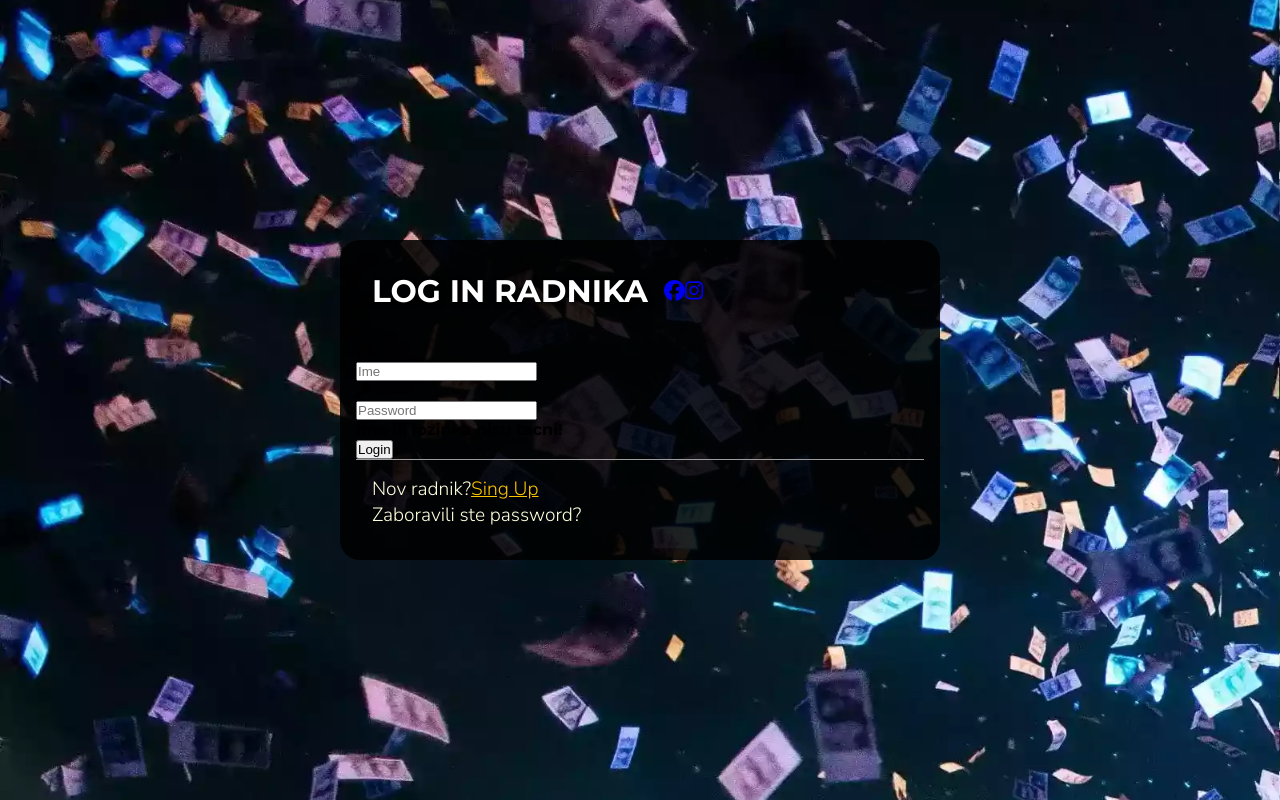
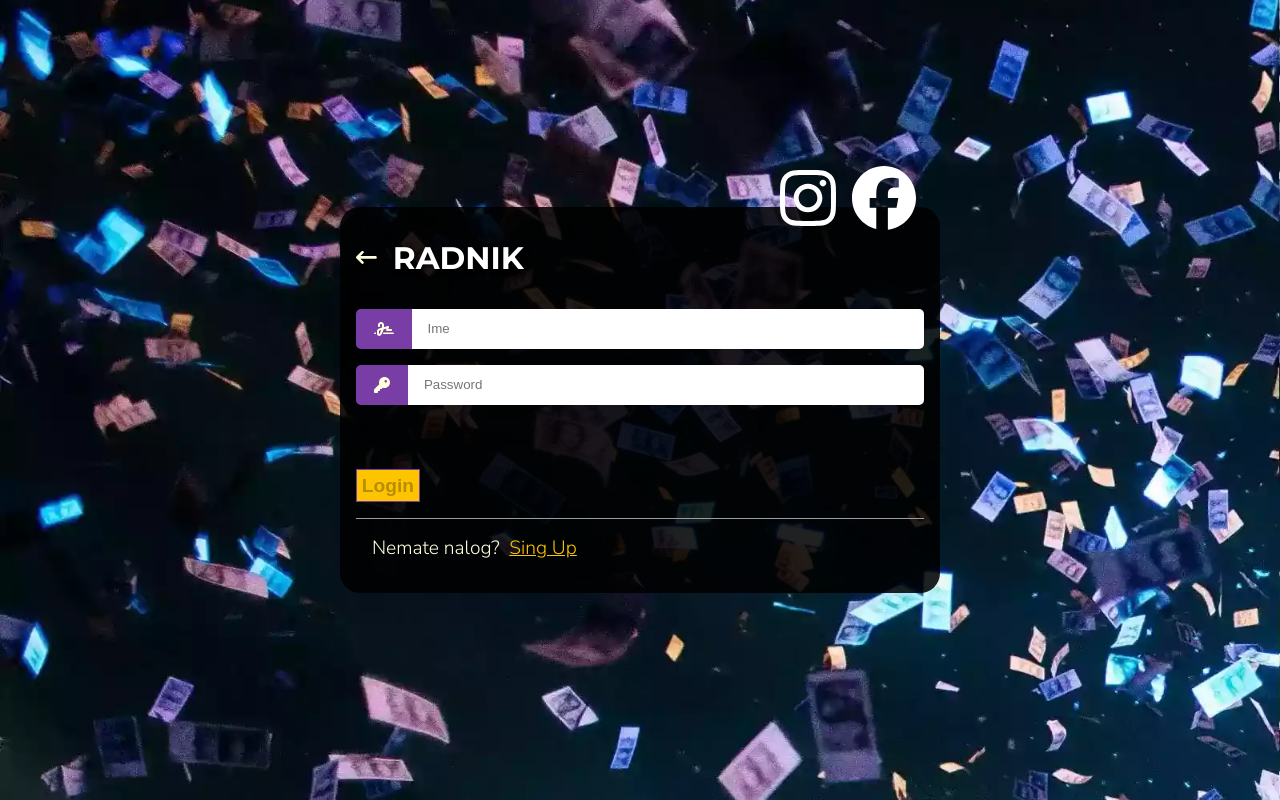
Before and after one commit to MarkoVasicDeveloper/AplikacijaZaTepihServise-User-Interface, a React (Create React App) app: page /workerlogin in a window 1280 px wide. Built offline with nearby package versions, Linux system fonts and the light colour scheme.

Commit message:
Worker log in page

```diff
--- a/src/Component/LogInPage/Login.tsx
+++ b/src/Component/LogInPage/Login.tsx
@@ -1,5 +1,5 @@
 import { faFacebook, faInstagram } from "@fortawesome/free-brands-svg-icons";
-import { faArrowLeftLong, faKey, faMailBulk } from "@fortawesome/free-solid-svg-icons";
+import { faArrowLeftLong, faKey, faMailBulk, faSignature } from "@fortawesome/free-solid-svg-icons";
 import { FontAwesomeIcon } from "@fortawesome/react-fontawesome";
 
 import { useEffect, useState } from "react";
@@ -11,19 +11,35 @@ import { useInputText } from "../../hooks/useInputText";
 import { SocialIcon } from "../layout/socialIcon/socialIcon";
 import { Button } from "../layout/button/button";
 import { useLoginCheck } from "../../hooks/useLoginCheck";
+import { useWorkerLoginCheck } from "../../hooks/useWorkerLoginCheck";
 
-export default function Login() {
+interface LoginProps {
+  workerLogIn: boolean
+}
+
+export default function Login({ workerLogIn }: LoginProps) {
   const { data, edit } = useInputText({});
   const { sendData, message } = useLoginCheck(data);
+  const { sendWorkerData, logMessage } = useWorkerLoginCheck(data);
 
   const [disabled, setDisabled] = useState(true);
 
   const navigate = useNavigate();
 
   useEffect(() => {
-    if (!data.password || !data.email) return setDisabled(true);
+    if ((!data.password || !data.email) && !workerLogIn) return setDisabled(true);
+    if ((!data.password || !data.name) && workerLogIn) return setDisabled(true);
     setDisabled(false);
-  }, [data])
+  }, [data, workerLogIn]);
+
+  function send(e: React.ChangeEvent) {
+    if (!workerLogIn) {
+      sendData(data, e);
+      edit('password');
+      return;
+    };
+    sendWorkerData(data, e);
+  }
 
   return (
     <section id="logIn">
@@ -31,7 +47,7 @@ export default function Login() {
         <div className="form-header">
           <FontAwesomeIcon icon={faArrowLeftLong} onClick={() => navigate("/")} />
 
-          <h1>Log In</h1>
+          <h1>{workerLogIn ? 'Radnik' : 'Prijavite se'}</h1>
 
           <div className="relative">
             <SocialIcon icon={faFacebook} link={"facebook.com"} />
@@ -39,20 +55,21 @@ export default function Login() {
           </div>
         </div>
 
-        <InputWithValidation icon={faMailBulk} onChangeInput={edit} name={"email"} placeholder="Email" id={"email"} required />
-        <InputWithValidation icon={faKey} onChangeInput={edit} name={"password"} placeholder="Password" id={"password"} type="password" required />
+        <InputWithValidation icon={workerLogIn ? faSignature : faMailBulk} onChangeInput={edit} name={workerLogIn ? "name" : "email"} placeholder={workerLogIn ? "Ime" : "Email"} id={workerLogIn ? "name" : "email"} cleanUp={workerLogIn} required />
+        <InputWithValidation icon={faKey} onChangeInput={edit} name={"password"} placeholder="Password" id={"password"} type="password" cleanUp={workerLogIn} required />
 
         <div className="message-container">
           <p className={message ? "api-message" : ''}> {message} </p>
+          <p className={logMessage ? "api-message" : ''}> {logMessage} </p>
         </div>
 
-        <Button title="Login" onClickFunction={(e) => sendData(data, e)} type='submit' disabled={disabled} />
+        <Button title="Login" onClickFunction={(e) => send(e)} type='submit' disabled={disabled} />
 
         <div className="form-footer">
           <p>
             Nemate nalog? &nbsp;
             <span>
-              <Link to="/singup">Sing Up</Link>
+              <Link to={workerLogIn ? "/workersingup" : "/singup"}>Sing Up</Link>
             </span>
           </p>
         </div>
--- a/src/Component/WorkerLoginPage/WorkerLogIn.css
+++ /dev/null
@@ -1,5 +0,0 @@
-@media (max-width: 350px) {
-  .loginworker {
-    margin-top: 3rem;
-  }
-}
--- a/src/Component/WorkerLoginPage/WorkerLogin.tsx
+++ /dev/null
@@ -1,106 +0,0 @@
-import { faFacebook, faInstagram } from "@fortawesome/free-brands-svg-icons";
-import { faKey, faMailBulk } from "@fortawesome/free-solid-svg-icons";
-import { FontAwesomeIcon } from "@fortawesome/react-fontawesome";
-import React, { useState } from "react";
-import { Link, useNavigate } from "react-router-dom";
-import api from "../../api/api";
-import { useUser } from "../../Context/UserContext";
-import { useWorker } from "../../Context/WorkerContext";
-import "./WorkerLogIn.css";
-
-export default function WorkerLogin() {
-  const [name, setName] = useState("");
-  const [password, setPassword] = useState("");
-  const [message, setMessage] = useState(false);
-
-  const { user } = useUser() as any;
-  const { setWorkerEvent } = useWorker() as any;
-
-  const navigation = useNavigate();
-
-  async function sendSubmit(
-    e: React.MouseEvent<HTMLButtonElement, MouseEvent>
-  ) {
-    e.preventDefault();
-    setMessage(false);
-    const workerInfo = await api(
-      `api/worker/findWorker/${user.userId}`,
-      "post",
-      { name, password },
-      "user"
-    );
-
-    if (
-      workerInfo.data.statusCode === -5002 &&
-      workerInfo.data.statusCode === -5003
-    )
-      return setMessage(true);
-    setWorkerEvent({
-      workerName: workerInfo.data.name,
-      workerId: workerInfo.data.workerId,
-      workerLogIn: true,
-    });
-    navigation("/reception");
-  }
-
-  return (
-    <div>
-      <section id="logIn">
-        <div className="form-holder">
-          <div className="form-header">
-            <h1 className="loginworker">Log In radnika</h1>
-            <div className="social">
-              <a href="facebook.com">
-                <FontAwesomeIcon icon={faFacebook} />
-              </a>
-              <a href="instagram.com">
-                <FontAwesomeIcon icon={faInstagram} />
-              </a>
-            </div>
-          </div>
-
-          <div className="input-one">
-            <div>
-              <FontAwesomeIcon icon={faMailBulk} />
-            </div>
-
-            <input
-              type="text"
-              placeholder="Ime"
-              value={name}
-              onChange={(e) => setName(e.target.value)}
-            ></input>
-          </div>
-          <div className="input-two">
-            <div>
-              <FontAwesomeIcon icon={faKey} />
-            </div>
-
-            <input
-              type="password"
-              placeholder="Password"
-              value={password}
-              onChange={(e) => setPassword(e.target.value)}
-            ></input>
-          </div>
-          <div className="submit-btn">
-            <div className={!message ? "hiddenMessage" : "showMessage"}>
-              <p>Ime ili lozinka nisu tacni!</p>
-            </div>
-            <button onClick={(e) => sendSubmit(e)}>Login</button>
-          </div>
-
-          <div className="form-footer">
-            <p>
-              Nov radnik?
-              <span>
-                <Link to="/workersingup">Sing Up</Link>
-              </span>
-            </p>
-            <p>Zaboravili ste password?</p>
-          </div>
-        </div>
-      </section>
-    </div>
-  );
-}
--- a/src/Component/layout/input/input.tsx
+++ b/src/Component/layout/input/input.tsx
@@ -1,4 +1,4 @@
-import { useState } from 'react'
+import { useEffect, useRef, useState } from 'react'
 import './input.scss'
 import { useFormValidation } from '../../../hooks/useFormValidation'
 import { FontAwesomeIcon } from '@fortawesome/react-fontawesome'
@@ -14,10 +14,12 @@ interface InputParam {
   footnoteTitle?: string
   placeholder?: string
   icon: IconDefinition
+  cleanUp?: boolean
 }
 
-export function InputWithValidation ({ icon, onChangeInput, onEnter, type, name, id, required, footnoteTitle, placeholder }: InputParam): JSX.Element {
-  const [dirty, setDirty] = useState(false)
+export function InputWithValidation({ icon, onChangeInput, onEnter, type, name, id, required, footnoteTitle, placeholder, cleanUp }: InputParam): JSX.Element {
+  const [dirty, setDirty] = useState(false);
+  const input = useRef<HTMLInputElement>(null);
 
   const { validation, message, invalid } = useFormValidation(onChangeInput, name, dirty, required);
 
@@ -27,7 +29,9 @@ export function InputWithValidation ({ icon, onChangeInput, onEnter, type, name,
       onChangeInput(name)
       onEnter();
     }
-  }
+  };
+
+  useEffect(() => { input.current!.value = '' }, [cleanUp]);
 
   return (
         <div className='input-container'>
@@ -36,6 +40,7 @@ export function InputWithValidation ({ icon, onChangeInput, onEnter, type, name,
               <FontAwesomeIcon icon={icon} />
             </span>
             <input
+                ref={input}
                 className={ invalid ? 'input-invalid' : ''}
                 name = { name }
                 type = { type ?? 'text'}
--- a/src/hooks/useLoginCheck.tsx
+++ b/src/hooks/useLoginCheck.ts
@@ -10,12 +10,13 @@ export function useLoginCheck(data: Record<string, any>): {
   sendData: (data: Record<string, any>, event: React.ChangeEvent) => void
   message: string
 } {
+
   const dispatch = useDispatch();
   const navigate = useNavigate();
 
   const [message, setMessage] = useState('');
 
-  useEffect(() => {setMessage('')}, [data])
+  useEffect(() => {setMessage('')}, [data]);
 
   const sendData = (data: Record<string, any>,event: React.ChangeEvent): void => {
     event.preventDefault();
--- /dev/null
+++ b/src/hooks/useTypedSelector.ts
@@ -0,0 +1,5 @@
+import { type TypedUseSelectorHook, useSelector } from 'react-redux'
+
+import { type RootState } from '../redux/store'
+
+export const useTypedSelector: TypedUseSelectorHook<RootState> = useSelector
--- /dev/null
+++ b/src/hooks/useWorkerLoginCheck.ts
@@ -0,0 +1,48 @@
+import { useDispatch } from "react-redux";
+import api, { type ApiResponse } from "../api/api";
+import { selectUserId } from "../redux/user/userSlice";
+import { setWorker } from "../redux/worker/workerSlice";
+import { useTypedSelector } from "./useTypedSelector";
+
+import { useNavigate } from "react-router-dom";
+import { useEffect, useState } from "react";
+
+export function useWorkerLoginCheck (data: Record<string, any>): {
+  sendWorkerData: (data: Record<string, any>, event: React.ChangeEvent) => void
+  logMessage: string
+}{
+
+  const dispatch = useDispatch();
+  const navigate = useNavigate();
+
+  const userId = useTypedSelector(selectUserId);
+
+  const [ logMessage, setLogMessage ] = useState('');
+
+  useEffect(() => {setLogMessage('')}, [data]);
+
+  const sendWorkerData = (data: Record<string, any>, event: React.ChangeEvent): void => {
+    event.preventDefault();
+
+    const workerLogin = async (): Promise<ApiResponse> => await api(`api/worker/findWorker/${userId}`, "post",
+      { name: data.name, password: data.password }, "user"
+    );
+
+    workerLogin()
+      .then((res): void => {
+        if (res.data.statusCode === -5002 || res.data.statusCode === -5003)
+          return setLogMessage('Ime ili lozinka nisu tacni!');
+
+        dispatch(setWorker({
+          workerName: res.data.name,
+          workerId: res.data.workerId,
+          workerLogIn: true,
+        }));
+
+        navigate("/reception");
+      })
+      .catch(() => setLogMessage('Nesto nije u redu!'));
+  };
+
+  return { sendWorkerData, logMessage }
+}
--- a/src/index.tsx
+++ b/src/index.tsx
@@ -7,7 +7,6 @@ import DownloadList from './Component/DownloadListPage/DownloadList';
 import Login from './Component/LogInPage/Login';
 import MeasuringAndPreparingCarpet from './Component/MeasuringAndPreparing/MeasuringAndPreparingCarpet';
 import Scheduling from './Component/SchedulingPage/Scheduling';
-import WorkerLogin from './Component/WorkerLoginPage/WorkerLogin';
 import WorkerSingUp from './Component/WorkerSingUpPage/WorkerSingUp';
 import User from './Context/UserContext';
 import Worker from './Context/WorkerContext';
@@ -26,8 +25,8 @@ root.render(
       <User>
         <Worker>
           <Routes>
-            <Route path="/" element={<Login />} />
-            <Route path="/workerlogin" element={<WorkerLogin />} />
+            <Route path="/" element={<Login workerLogIn={false} />} />
+              <Route path="/workerlogin" element={<Login workerLogIn={true} />} />
             <Route path="/workersingup" element={<WorkerSingUp />} />
             <Route path="/reception" element={<CarpetReceptionsPage />} />
             <Route
--- /dev/null
+++ b/src/redux/worker/workerSlice.ts
@@ -0,0 +1,29 @@
+import { createSlice } from "@reduxjs/toolkit";
+import { RootState } from "../store";
+
+interface Worker {
+  name: string
+  id: number
+  login: boolean
+}
+
+const initialState = {} as Worker;
+
+export const workerSlice = createSlice({
+  name: 'worker',
+  initialState,
+  reducers: {
+    setWorker (state, action) {
+      state = { ...action.payload };
+      return state;
+    }
+  }
+});
+
+export const { setWorker } = workerSlice.actions;
+
+export default workerSlice.reducer;
+
+export const selectWorkerId = (state: RootState) => state.worker.id;
+export const selectWorkerName = (state: RootState) => state.worker.name;
+export const selectWorkerLogin = (state: RootState) => state.worker.login;
```
Also changed, not shown: src/misc/Function/LogInPage/UserLogIn.ts (deleted, +0 -19 lines), src/misc/formValidation.ts (+1 -13 lines), src/redux/store.ts (+5 -3 lines).
